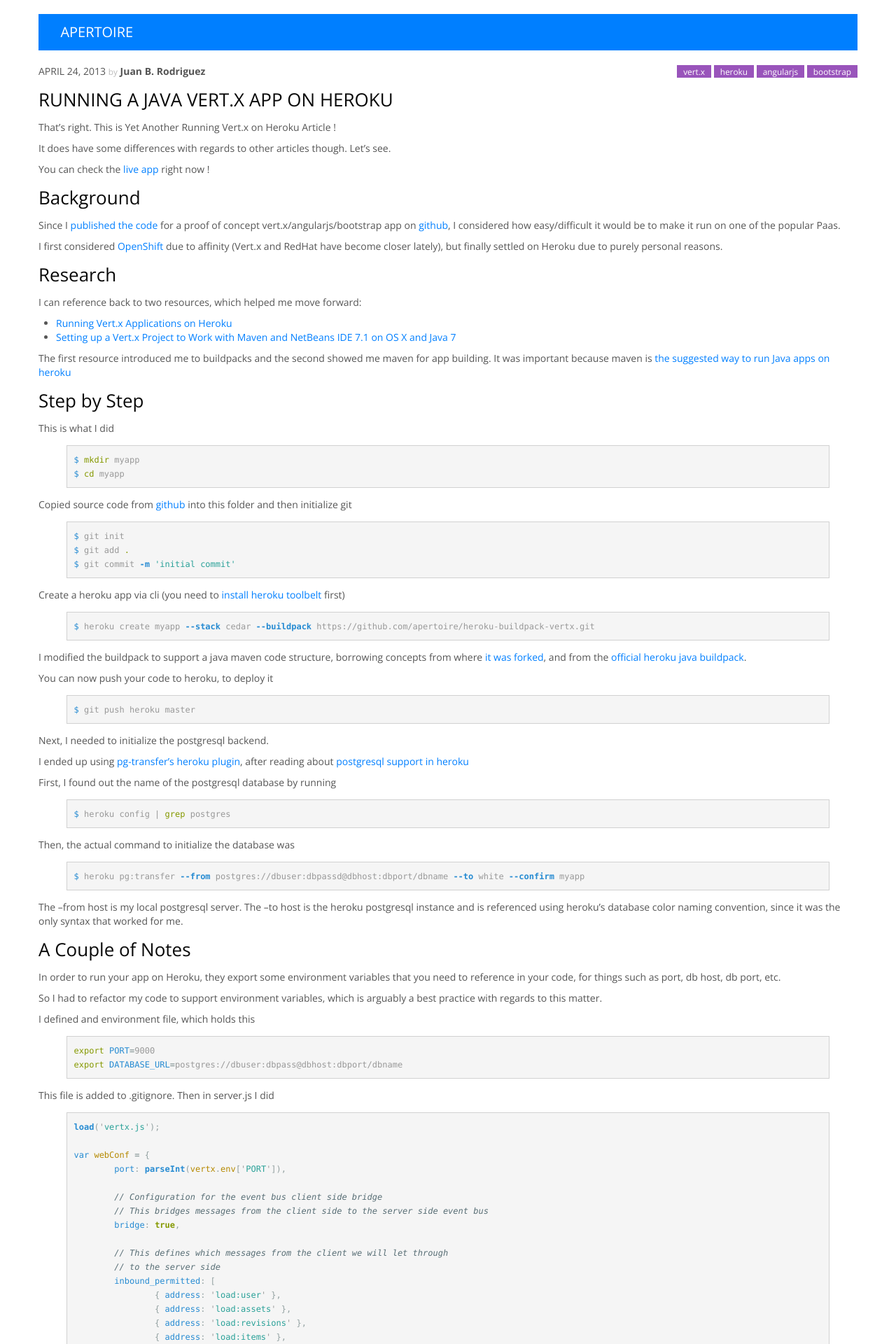
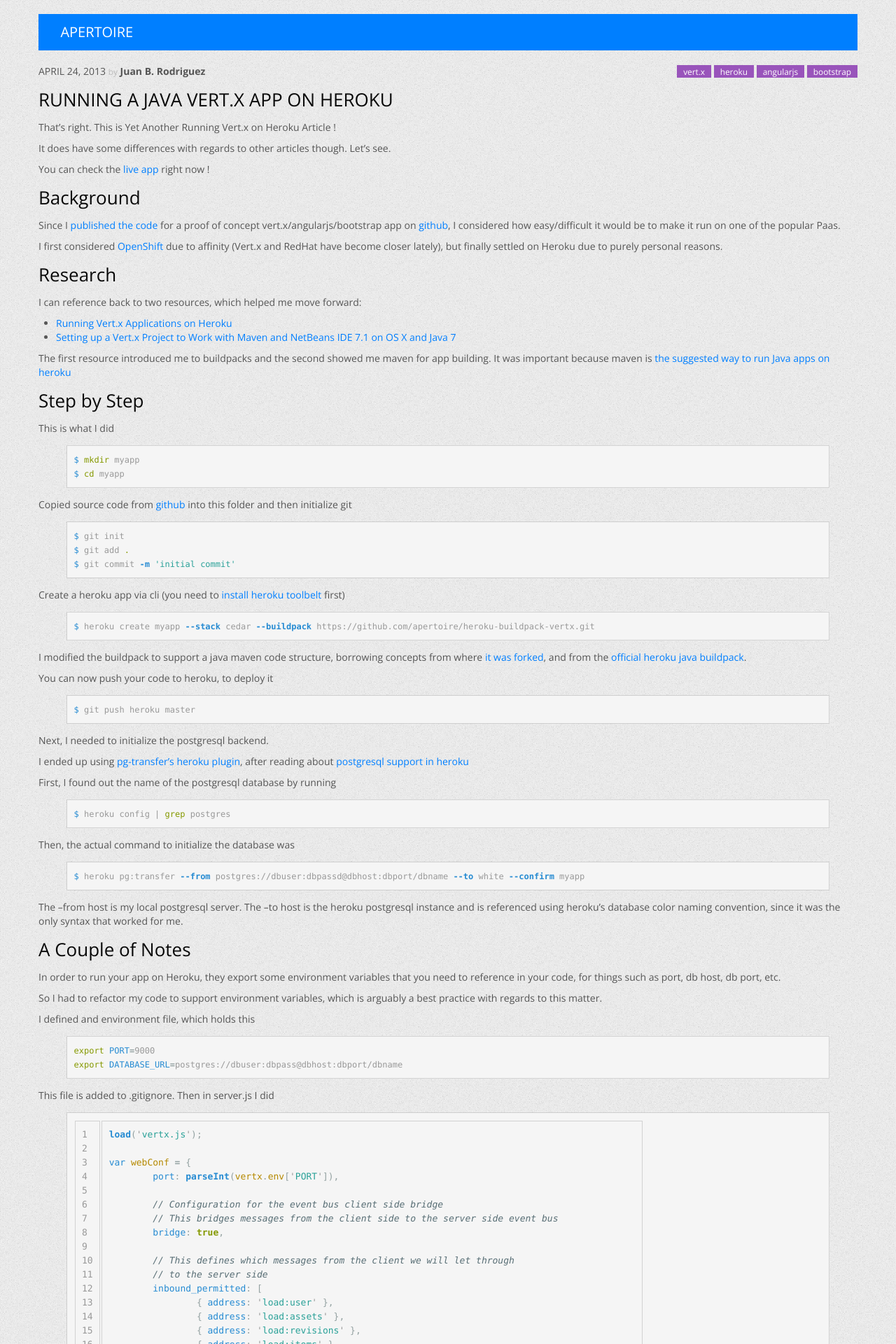
Before and after one commit to apertoire/apertoire.github.com, a Jekyll site: the page built from _posts/2013-04-24-running-a-java-vertx-app-on-heroku.md, in a window 1280 px wide. Shown: the top 1920 px of the page at 70% size. Built offline with Jekyll 4.4.1, drawn with Linux system fonts in a browser that asks for light colours; Markdown is read by kramdown in place of the engine named in the settings; comment, search, counter and statistics services are not loaded; some of the changed text lies outside the part shown.

Commit message:
added pattern background

```diff
--- a/_posts/2013-04-24-running-a-java-vertx-app-on-heroku.md
+++ b/_posts/2013-04-24-running-a-java-vertx-app-on-heroku.md
@@ -101,7 +101,7 @@
 
 This file is added to .gitignore. Then in server.js I did
 
-{% highlight javascript %}
+{% highlight javascript linenos %}
 load('vertx.js');
 
 var webConf = {
@@ -134,7 +135,7 @@
 As for database vars, a bit uglier
 
 
-{% highlight javascript %}
+{% highlight javascript linenos %}
 var re = /^(postgres):\/\/(\S+):(\S+)@(\S+):(\S+)\/(\S+)$/;
 var db = re.exec(vertx.env['DATABASE_URL']);
 
--- a/css/main.css
+++ b/css/main.css
@@ -11,11 +11,11 @@
 body {
   position: relative;
   padding-top: 20px;
-/*  background-color: #fff;
-  background-image: url(../img/grid-18px-masked.png);*/
-  background-repeat: repeat-x;
-  background-position: 0 40px;
-}
+/*  background-color: #fff; */
+  background-image: url(../img/squairy_light.png);
+  background-repeat: repeat-x repeat-y;
+/*  background-position: 0 40px;
+*/}
 
 /* Jumbotrons
 -------------------------------------------------- */
```
Also changed, not shown: other parts of _posts/2013-04-24-running-a-java-vertx-app-on-heroku.md (+2 -1 lines), img/cream_dust.png (added), img/squairy_light.png (added).
